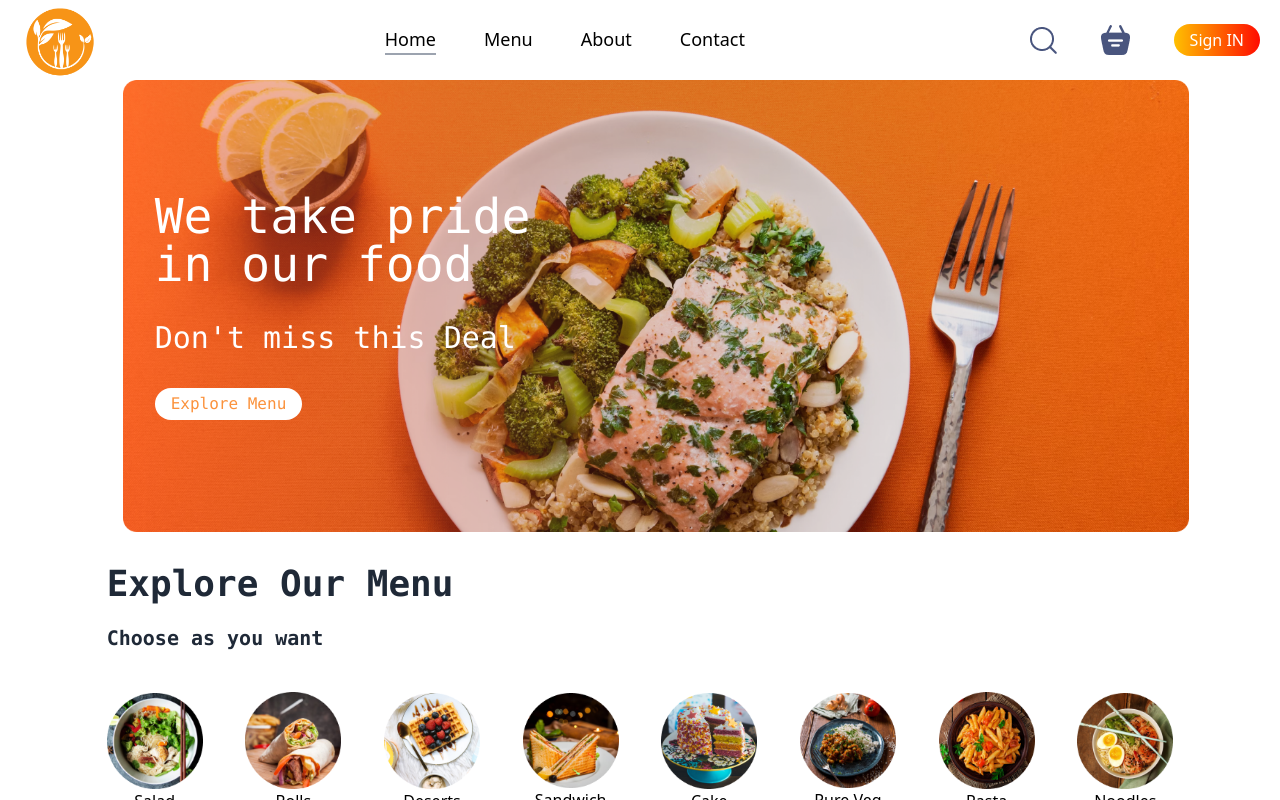
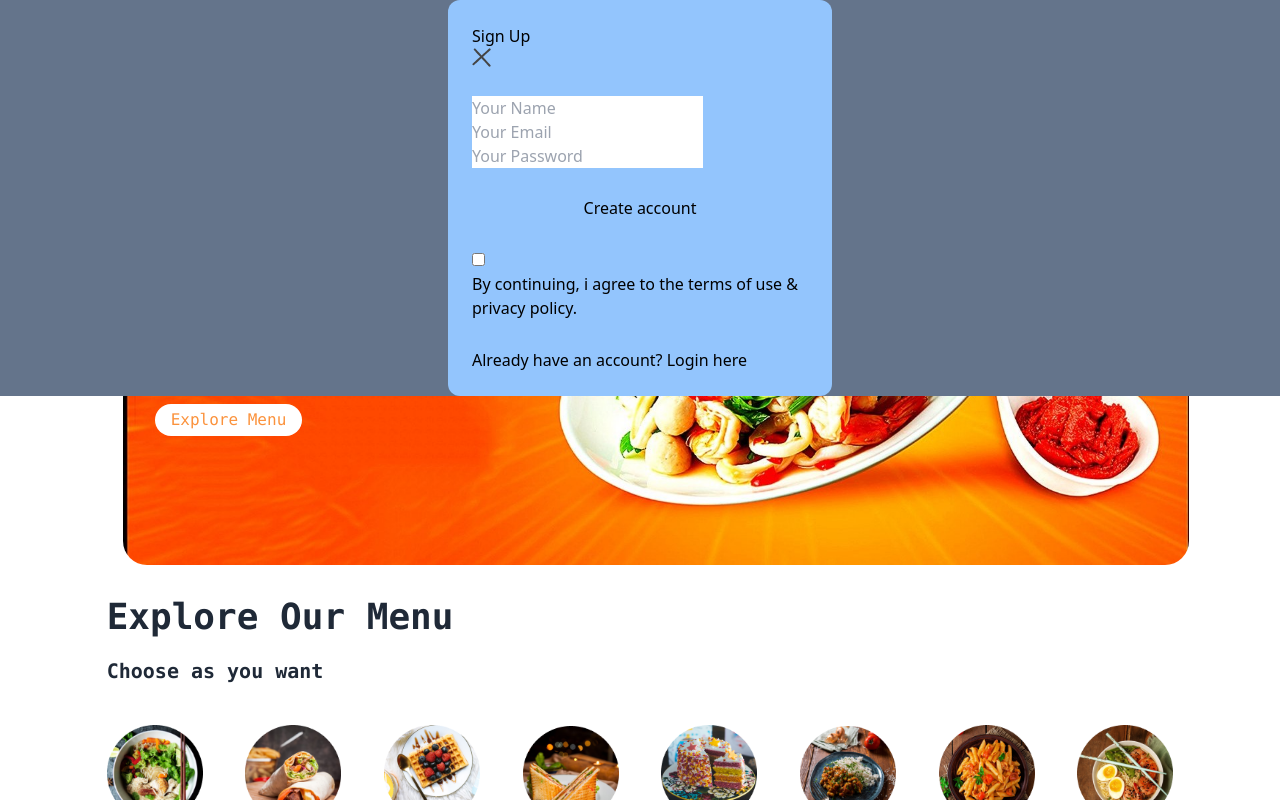
Before and after one commit to ushagotame000/foodie, a React (Create React App) app in the folder frontend/: page / in a window 1280 px wide. Both pictures are taken after a click on the button "Sign IN". Shown: the top 800 px of the page. Built offline with nearby package versions, Linux system fonts and the light colour scheme.

Commit message:
app store and login format

```diff
--- a/frontend/src/App.tsx
+++ b/frontend/src/App.tsx
@@ -1,16 +1,21 @@
-import React from "react";
+import React, { useState } from "react";
 import Navbar from "./component/Navbar/Navbar";
 import { BrowserRouter, Route, Routes } from "react-router-dom";
 import Home from "./pages/Home/Home";
 import Cart from "./pages/Cart/Cart";
 import PlaceOrder from "./pages/PlaceOrder/PlaceOrder";
+import LoginPopup from "./component/login form/LoginPopup";
 
 function App() {
+  const [showLogin, setShowLogin] = useState(false);
   return (
     <>
+      {showLogin ? <LoginPopup setShowLogin={setShowLogin} /> : null}
+
       <BrowserRouter>
-        <Navbar />
         <div className="app w-5/6 mx-auto">
+          <Navbar setShowLogin={setShowLogin} />
+
           <Routes>
             <Route path="/" element={<Home />} />
             <Route path="/cart" element={<Cart />} />
--- a/frontend/src/component/ExploreMenu.tsx/DisplayItem.tsx
+++ b/frontend/src/component/ExploreMenu.tsx/DisplayItem.tsx
@@ -30,7 +30,7 @@ const DisplayItem = () => {
         <h2 className="font-mono text-2xl font-bold text-gray-900 py-2 pt-2">
           Top Dishes near you
         </h2>
-        <div className="food-display-list grid grid-cols-4 gap-y-2 gap-x-2">
+        <div className="food-display-list grid lg:grid-cols-4 gap-y-2 gap-x-2 md:grid-cols-3 sm:grid-cols-1">
           {food_list.map((item, index) => (
             <FoodItem
               key={index}
--- /dev/null
+++ b/frontend/src/component/Footer/AppDownload.tsx
@@ -0,0 +1,28 @@
+import React from "react";
+import { assets } from "../../assets/assets";
+const AppDownload = () => {
+  return (
+    <div
+      className="AppDownload m-auto mt-24 text-3xl text-center font-semibold font-sans "
+      id="app-download"
+    >
+      <p>
+        For Better Experience Dowload <br /> Foodie App
+      </p>
+      <div className="app-download-platform  flex justify-center gap-12 mt-4">
+        <img
+          src={assets.play_store}
+          alt=""
+          className=" max-w-48 transition-transform cursor-pointer hover:scale-105 "
+        />
+        <img
+          src={assets.app_store}
+          alt=""
+          className="max-w-48 transition-transform cursor-pointer hover:scale-105"
+        />
+      </div>
+    </div>
+  );
+};
+
+export default AppDownload;
--- a/frontend/src/component/Footer/Footer.tsx
+++ b/frontend/src/component/Footer/Footer.tsx
@@ -3,7 +3,10 @@ import { assets } from "../../assets/assets";
 const Footer = () => {
   return (
     <>
-      <div className="footer  flex bg-slate-800 flex-col items-center gap-4 p-5 text-white pt-15 ">
+      <div
+        className="footer  flex bg-slate-800 flex-col items-center gap-4 p-5 text-white pt-15  mt-24"
+        id="footer"
+      >
         <div className="footer-content grid grid-flow-col grid-cols-3  ">
           <div className="footer-left footer-center flex items-start gap-5 flex-col mt-6 ml-20">
             <img src={assets.logo} alt="" className="logo w-20 " />
--- a/frontend/src/component/Header/Header.tsx
+++ b/frontend/src/component/Header/Header.tsx
@@ -2,11 +2,11 @@ import React from "react";
 const Header = () => {
   return (
     <>
-      <div className=" w-full mx-4 m-auto bg-no-repeat bg-contain relative  ">
+      <div className=" w-full mx-4 m-auto bg-no-repeat bg-contain relative scroll-smooth  ">
         <img
-          src="header_img.png"
+          src="bg-image.jpg"
           alt=""
-          className=" w-full object-cover md:h-full "
+          className=" w-full object-cover md:h-full rounded-3xl "
         />
         <div className="absolute top-0 left-0 flex flex-col items-start justify-center h-full px-8 py-8 gap-8">
           <h2 className="font-medium font-mono text-white text-xl md:text-4xl lg:text-5xl  hover:animate-bounce max-w-96">
--- a/frontend/src/component/Navbar/Navbar.tsx
+++ b/frontend/src/component/Navbar/Navbar.tsx
@@ -1,15 +1,26 @@
 import React, { useState } from "react";
 // import { FaCartShopping } from "react-icons/fa6";
 import { assets } from "../../assets/assets";
-const Navbar = () => {
+import { Link } from "react-router-dom";
+
+interface NavbarProps {
+  setShowLogin: (value: boolean) => void;
+}
+
+const Navbar: React.FC<NavbarProps> = ({ setShowLogin }) => {
   const [menu, setMenu] = useState("Home");
 
   return (
     <>
-      <div className="navbar py-0 px-[20px] flex justify-between items-center">
-        <img src={assets.logo} alt="" className="logo w-20 " />
-        <ul className="navbar-menu flex list-none gap-12 decoration-gray-500 text-lg ">
-          <li
+      <div className="navbar py-0 px-[20px] flex justify-between items-center ">
+        <img
+          src={assets.logo}
+          alt=""
+          className="logo w-20 lg::w-140  md:gap-7 "
+        />
+        <ul className="navbar-menu flex list-none gap-12 decoration-gray-500 text-lg  lg:gap-5  md:text-l ">
+          <Link
+            to="/"
             onClick={() => setMenu("Home")}
             className={
               menu === "Home"
@@ -18,9 +29,10 @@ const Navbar = () => {
             }
           >
             Home
-          </li>
-          <li
-            onClick={() => setMenu("Menu")}
+          </Link>
+          <a
+            href="#food-display"
+            onClick={() => setMenu("food-display")}
             className={
               menu === "Menu"
                 ? "active border-b-2 border-solid border-gray-400 cursor-pointer"
@@ -28,18 +40,20 @@ const Navbar = () => {
             }
           >
             Menu
-          </li>
-          <li
-            onClick={() => setMenu("About")}
+          </a>
+          <a
+            href="#app-download"
+            onClick={() => setMenu("app-download")}
             className={
-              menu === "About"
+              menu === "app-download"
                 ? "active border-b-2 border-solid border-gray-400 cursor-pointer"
                 : ""
             }
           >
-            About
-          </li>
-          <li
+            Mobile-app
+          </a>
+          <a
+            href="#footer"
             onClick={() => setMenu("Contact")}
             className={
               menu === "Contact"
@@ -48,14 +62,17 @@ const Navbar = () => {
             }
           >
             Contact
-          </li>
+          </a>
         </ul>
-        <div className="navbar-right flex items-center gap-11">
-          <img src={assets.search_icon} alt="" />
+        <div className="navbar-right flex items-center gap-11 lg:gap-7 md:gap-5">
+          <img src={assets.search_icon} alt="" className="lg:w-6  md:w-5" />
           <div className="navbar-search-icon relative">
             <img src={assets.basket_icon} alt="" />
           </div>
-          <button className="bg-gradient-to-r from-primary to-secondary text-white px-4 py-1 rounded-full hover:scale-105 duration-300 flex item-center gap-3 border-y-amber-800 transition ease-out hover:ease-in">
+          <button
+            onClick={() => setShowLogin(true)}
+            className="bg-gradient-to-r from-primary to-secondary text-white px-4 py-1 rounded-full hover:scale-105 duration-300 flex item-center gap-3 border-y-amber-800  ease-out hover: transition-transform"
+          >
             Sign IN
           </button>
         </div>
--- /dev/null
+++ b/frontend/src/component/login form/LoginPopup.tsx
@@ -0,0 +1,54 @@
+import React, { useState } from "react";
+import { assets } from "../../assets/assets";
+
+interface LoginPopupProps {
+  setShowLogin: (value: boolean) => void;
+}
+
+const LoginPopup: React.FC<LoginPopupProps> = ({ setShowLogin }) => {
+  const [currState, setCurrState] = useState("Sign Up");
+  return (
+    <div className="login-popup absolute z-30 w-full h-auto bg-slate-500 grid place-content-center">
+      <form
+        action=""
+        className="login-popup-container  max-w-96 bg-blue-300  flex flex-col gap-7 rounded-xl text-base p-6 justify-center  "
+      >
+        <div className="login-title">
+          <h2>{currState}</h2>
+          <img
+            onClick={() => setShowLogin(false)}
+            src={assets.cross_icon}
+            alt=""
+          />
+        </div>
+        <div className="login-popup-inputs">
+          {currState === "Login" ? (
+            <></>
+          ) : (
+            <input type="text" placeholder="Your Name" required />
+          )}{" "}
+          <input type="email" placeholder="Your Email" required />
+          <input type="password" placeholder="Your Password" required />
+        </div>
+        <button>{currState === "Sign Up" ? "Create account" : "Login"}</button>
+        <div className="login-condition">
+          <input type="checkbox" required />
+          <p>By continuing, i agree to the terms of use & privacy policy.</p>
+        </div>
+        {currState === "Login" ? (
+          <p>
+            Create a new account?{" "}
+            <span onClick={() => setCurrState("Sign Up")}>Click here</span>
+          </p>
+        ) : (
+          <p>
+            Already have an account?{" "}
+            <span onClick={() => setCurrState("Login")}>Login here</span>
+          </p>
+        )}{" "}
+      </form>
+    </div>
+  );
+};
+
+export default LoginPopup;
--- a/frontend/src/pages/Home/Home.tsx
+++ b/frontend/src/pages/Home/Home.tsx
@@ -3,6 +3,7 @@ import Header from "../../component/Header/Header";
 import ExploreMenu from "../../component/ExploreMenu.tsx/ExploreMenu";
 import DisplayItem from "../../component/ExploreMenu.tsx/DisplayItem";
 import Footer from "../../component/Footer/Footer";
+import AppDownload from "../../component/Footer/AppDownload";
 const home = () => {
   return (
     <>
@@ -10,6 +11,7 @@ const home = () => {
         <Header />
         <ExploreMenu />
         <DisplayItem />
+        <AppDownload />
         <Footer />
       </div>
     </>
```
Also changed, not shown: frontend/public/bg-image.jpg (added).
